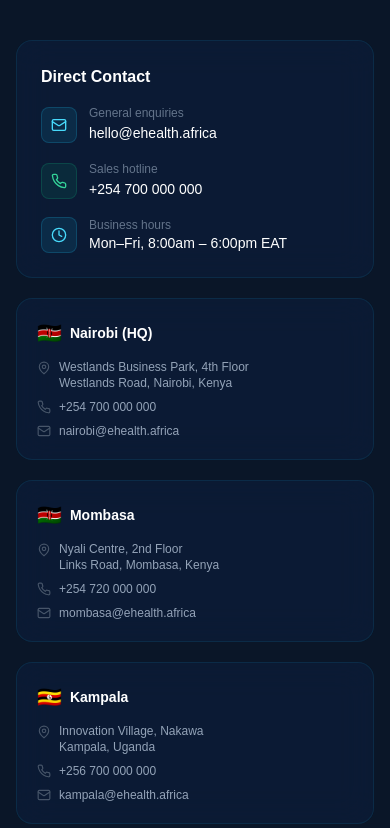
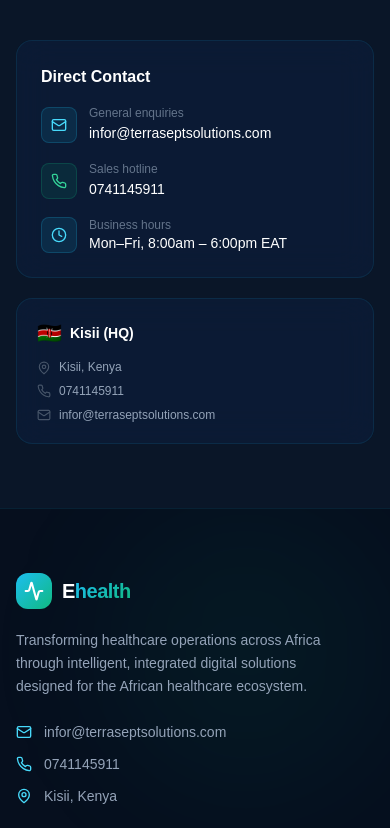
Before and after one commit to okech-michael/ehealthwebsitecamp, a Next.js app: page /contact in a window 390 px wide. Shown: the part 2122-2950 px from the top of the page. Built offline with nearby package versions, Linux system fonts and the light colour scheme.

Commit message:
Update contact information - Phone: 0741145911, Email: infor@terraseptsolutions.com, Location: Kisii Kenya

```diff
--- a/src/app/contact/page.tsx
+++ b/src/app/contact/page.tsx
@@ -34,25 +34,11 @@ const contactOptions = [
 
 const offices = [
   {
-    city: 'Nairobi (HQ)',
-    address: 'Westlands Business Park, 4th Floor\nWestlands Road, Nairobi, Kenya',
-    phone: '+254 700 000 000',
-    email: 'nairobi@ehealth.africa',
+    city: 'Kisii (HQ)',
+    address: 'Kisii, Kenya',
+    phone: '0741145911',
+    email: 'infor@terraseptsolutions.com',
     flag: '🇰🇪',
-  },
-  {
-    city: 'Mombasa',
-    address: 'Nyali Centre, 2nd Floor\nLinks Road, Mombasa, Kenya',
-    phone: '+254 720 000 000',
-    email: 'mombasa@ehealth.africa',
-    flag: '🇰🇪',
-  },
-  {
-    city: 'Kampala',
-    address: 'Innovation Village, Nakawa\nKampala, Uganda',
-    phone: '+256 700 000 000',
-    email: 'kampala@ehealth.africa',
-    flag: '🇺🇬',
   },
 ]
 
@@ -105,7 +91,7 @@ export default function ContactPage() {
                   <h3 className="font-display font-bold text-white mb-2">{opt.title}</h3>
                   <p className="text-sm text-slate-400 leading-relaxed mb-5">{opt.desc}</p>
                   <a
-                    href="mailto:hello@ehealth.africa"
+                    href="mailto:infor@terraseptsolutions.com"
                     className={`inline-flex items-center gap-2 text-sm font-semibold transition-colors ${c.split(' ')[0]} hover:opacity-80`}
                   >
                     {opt.action} <ArrowRight className="w-4 h-4" />
@@ -216,7 +202,7 @@ export default function ContactPage() {
                     </div>
                     <div>
                       <div className="text-xs text-slate-500">General enquiries</div>
-                      <a href="mailto:hello@ehealth.africa" className="text-sm text-white hover:text-brand-400 transition-colors">hello@ehealth.africa</a>
+                      <a href="mailto:infor@terraseptsolutions.com" className="text-sm text-white hover:text-brand-400 transition-colors">infor@terraseptsolutions.com</a>
                     </div>
                   </div>
                   <div className="flex items-center gap-3">
@@ -225,7 +211,7 @@ export default function ContactPage() {
                     </div>
                     <div>
                       <div className="text-xs text-slate-500">Sales hotline</div>
-                      <a href="tel:+254700000000" className="text-sm text-white hover:text-brand-400 transition-colors">+254 700 000 000</a>
+                      <a href="tel:0741145911" className="text-sm text-white hover:text-brand-400 transition-colors">0741145911</a>
                     </div>
                   </div>
                   <div className="flex items-center gap-3">
--- a/src/components/layout/Footer.tsx
+++ b/src/components/layout/Footer.tsx
@@ -65,15 +65,15 @@ export default function Footer() {
             <div className="mt-6 space-y-3">
               <div className="flex items-center gap-3 text-sm text-slate-400">
                 <Mail className="w-4 h-4 text-brand-400 flex-shrink-0" />
-                <a href="mailto:hello@ehealth.africa" className="hover:text-white transition-colors">hello@ehealth.africa</a>
+                <a href="mailto:infor@terraseptsolutions.com" className="hover:text-white transition-colors">infor@terraseptsolutions.com</a>
               </div>
               <div className="flex items-center gap-3 text-sm text-slate-400">
                 <Phone className="w-4 h-4 text-brand-400 flex-shrink-0" />
-                <a href="tel:+254700000000" className="hover:text-white transition-colors">+254 700 000 000</a>
+                <a href="tel:0741145911" className="hover:text-white transition-colors">0741145911</a>
               </div>
               <div className="flex items-start gap-3 text-sm text-slate-400">
                 <MapPin className="w-4 h-4 text-brand-400 flex-shrink-0 mt-0.5" />
-                <span>Westlands, Nairobi, Kenya</span>
+                <span>Kisii, Kenya</span>
               </div>
             </div>
 
```
